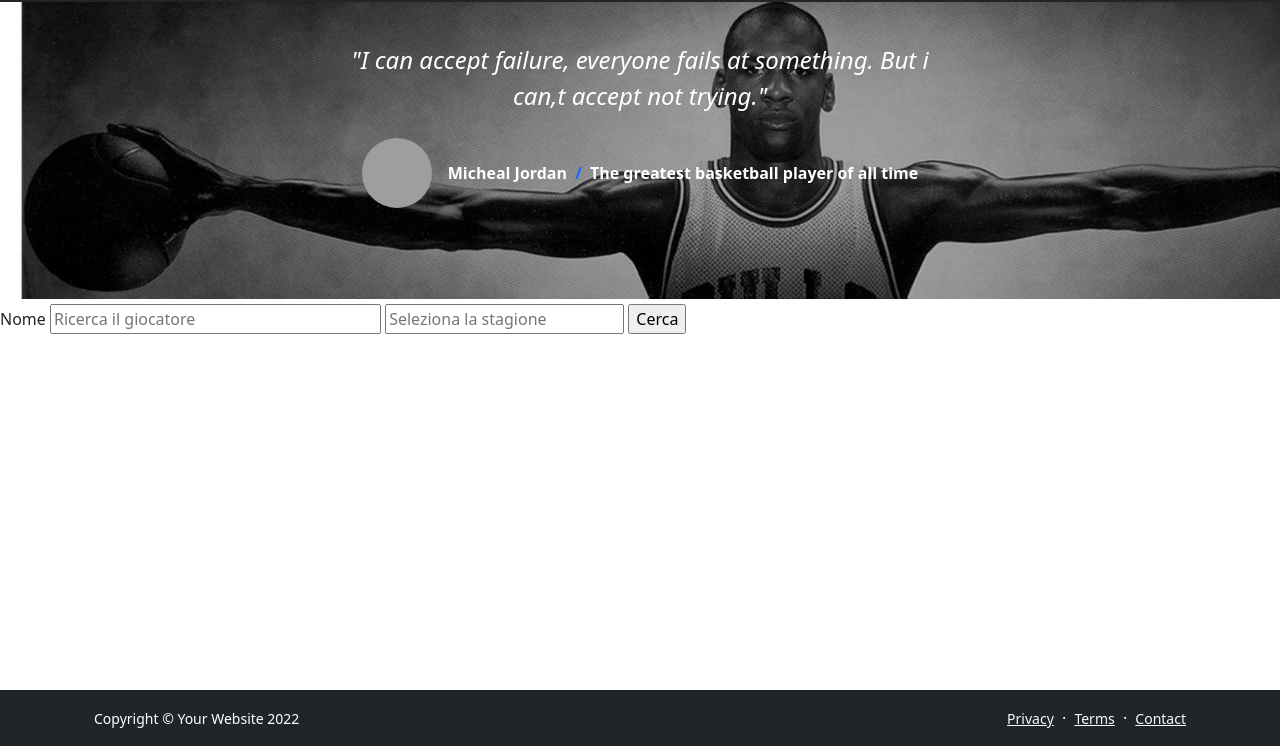
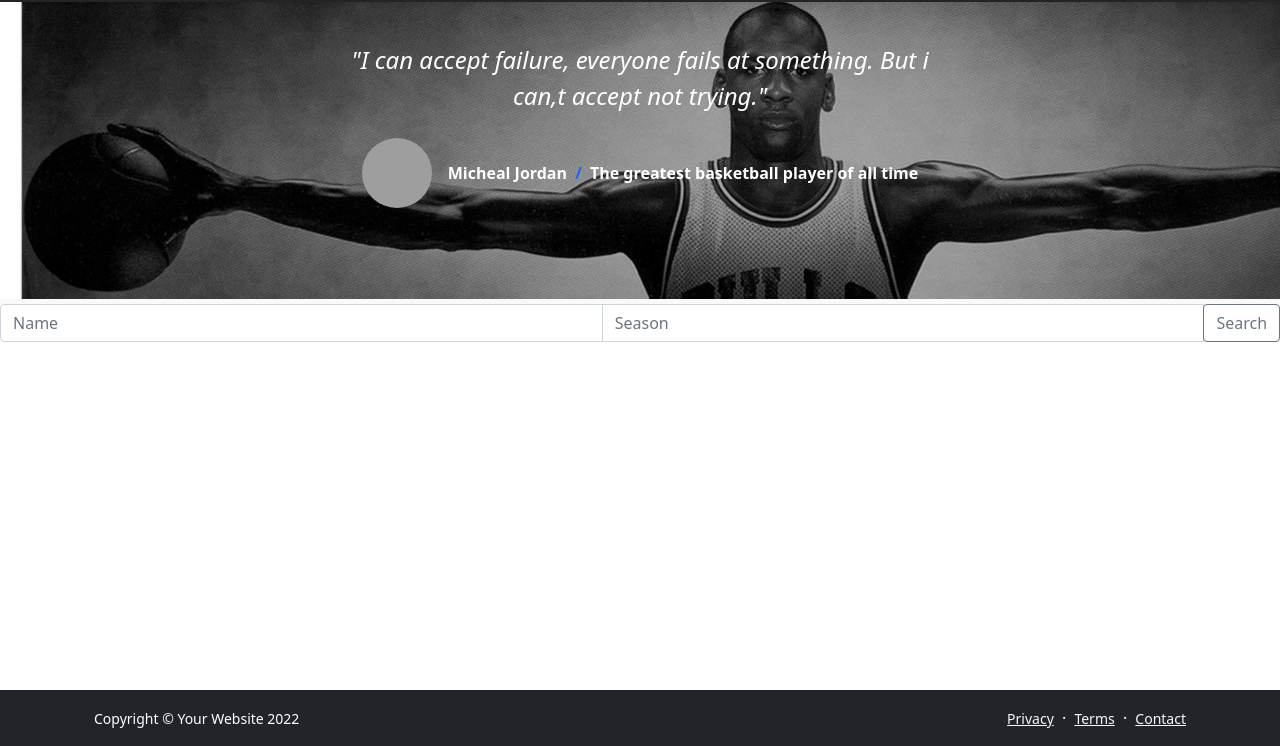
Before and after one commit to AlessandroMangili/NBA, a plain HTML site: page pages/individualStats.html in a window 1280 px wide. Shown: the part 54-800 px from the top of the page. Drawn offline with nearby package versions, Linux system fonts and the light colour scheme; grey boxes are pictures that could not be loaded.

Commit message:
Changes to individualStats seacrh bar

```diff
--- a/pages/individualStats.html
+++ b/pages/individualStats.html
@@ -25,7 +25,7 @@
         <!-- Navigation-->
         <nav class="navbar navbar-expand-lg navbar-dark bg-dark fixed-top">
             <div class="container px-5">
-                <a class="navbar-brand" href="#!">NBA </a>
+                <a class="navbar-brand" href="../index.html">NBA </a>
                 <button class="navbar-toggler" type="button" data-bs-toggle="collapse" data-bs-target="#navbarSupportedContent" aria-controls="navbarSupportedContent" aria-expanded="false" aria-label="Toggle navigation"><span class="navbar-toggler-icon"></span></button>
                 <div class="collapse navbar-collapse" id="navbarSupportedContent">
                     <ul class="navbar-nav ms-auto mb-2 mb-lg-0">
@@ -39,7 +39,7 @@
 
         <!-- Testimonial section-->
         <section>
-            <div class="py-5 bg-light" style="background-image: url('../img/mj.jpg'); width: fill;">
+            <div class="py-5 bg-light" style="background-image: url('../img/mj.jpg');  background-repeat: no-repeat;">
                 <div class="container px-5 my-5" >
                     <div class="row gx-5 justify-content-center" >
                         <div class="col-lg-10 col-xl-7" style=" color: white;" >
@@ -93,17 +93,17 @@
                 </div>
             </section> -->
 
-        <section>
-        	<div id="search">
-				<label>Nome
-					<input id="playerName" type="text" placeholder="Ricerca il giocatore" size="30" autocomplete="off">
-					<input id="season" type="text" placeholder="Seleziona la stagione" size="20" autocomplete="off">
-					<input id="searchPlayer" type="button" value="Cerca" />
-				</label>
-			</div>
+        <div class="input-group mb-3" style="margin-left: auto; margin-left: auto;">
+            <input type="text" id="playerName" class="form-control" placeholder="Name" aria-label="Name" aria-describedby="basic-addon2" autocomplete="off">
+            <input type="text" id="season" class="form-control" placeholder="Season" aria-label="Season" aria-describedby="basic-addon2" autocomplete="off">
 
+            <div class="input-group-append">
+              <button class="btn btn-outline-secondary" id="searchPlayer" type="button">Search</button>
+            </div>
+          </div>
 			<div id="score"></div>
         </section>
+
     </main>
 
  	<!-- Footer-->
```
